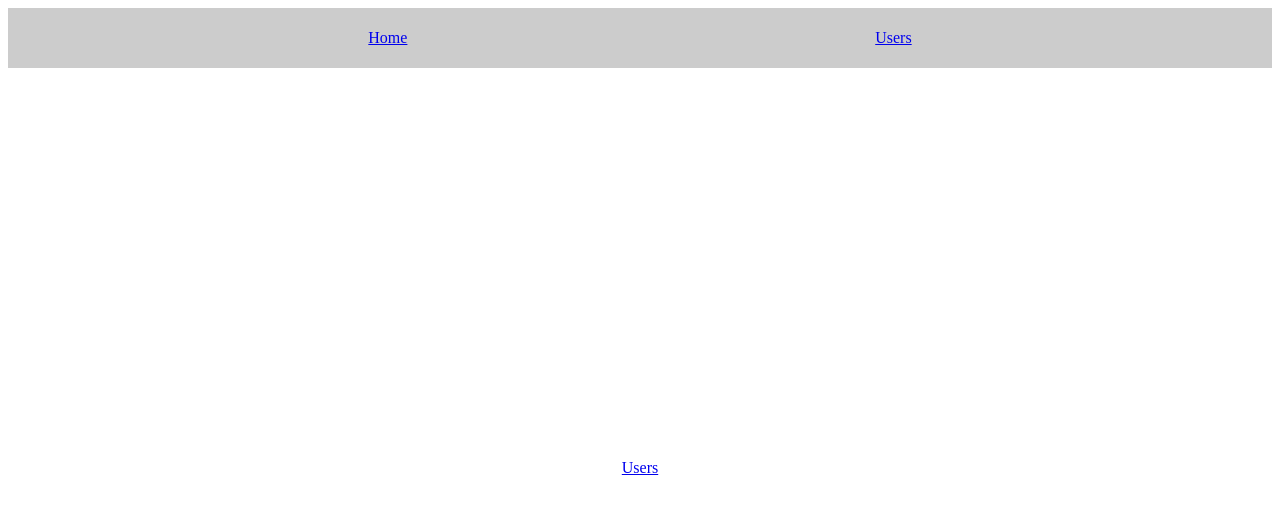
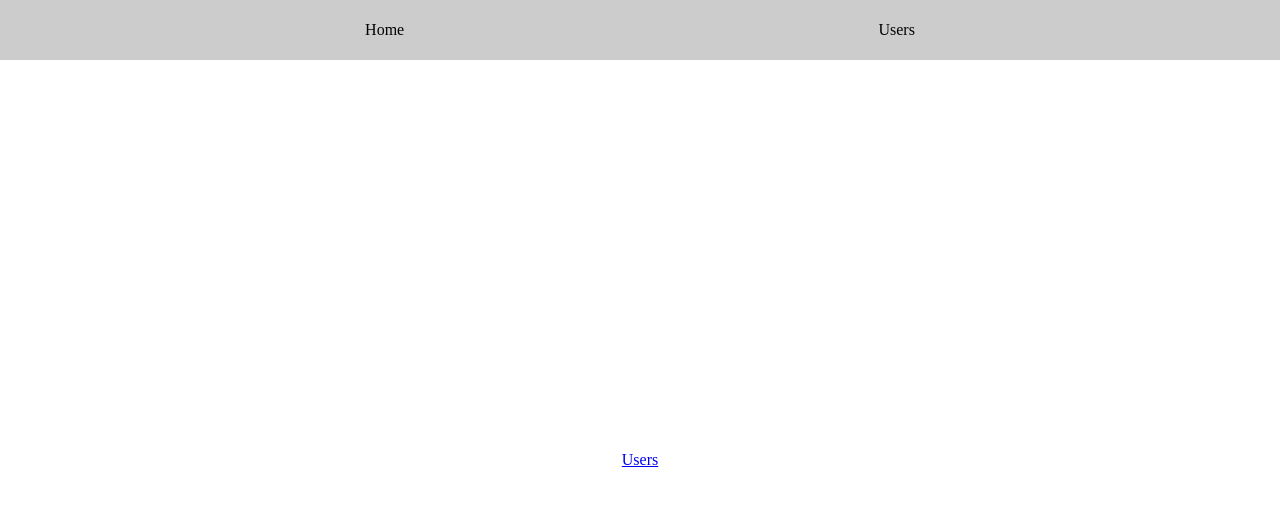
Before and after one commit to BrainAxe/nuxt-practice-session, a Nuxt app in the folder my-first-nuxt-app/: page / in a window 1280 px wide. Shown: the top 514 px of the page. Built offline with nearby package versions, Linux system fonts and the light colour scheme.

Commit message:
added style

```diff
--- /dev/null
+++ b/my-first-nuxt-app/assets/styles/main.css
@@ -0,0 +1,3 @@
+html, body {
+  margin: 0;
+}
--- a/my-first-nuxt-app/components/Header.vue
+++ b/my-first-nuxt-app/components/Header.vue
@@ -28,4 +28,14 @@
     align-items: center;
     width: 80%;
   }
+
+  .nav-items a {
+    text-decoration: none;
+    color: black;
+  }
+
+  .nav-items a:hover,
+  .nav-items a:active {
+    color: white;
+  }
 </style>
--- a/my-first-nuxt-app/nuxt.config.js
+++ b/my-first-nuxt-app/nuxt.config.js
@@ -15,6 +15,7 @@ export default {
 
   // Global CSS: https://go.nuxtjs.dev/config-css
   css: [
+    '~/assets/styles/main.css'
   ],
 
   // Plugins to run before rendering page: https://go.nuxtjs.dev/config-plugins
```
